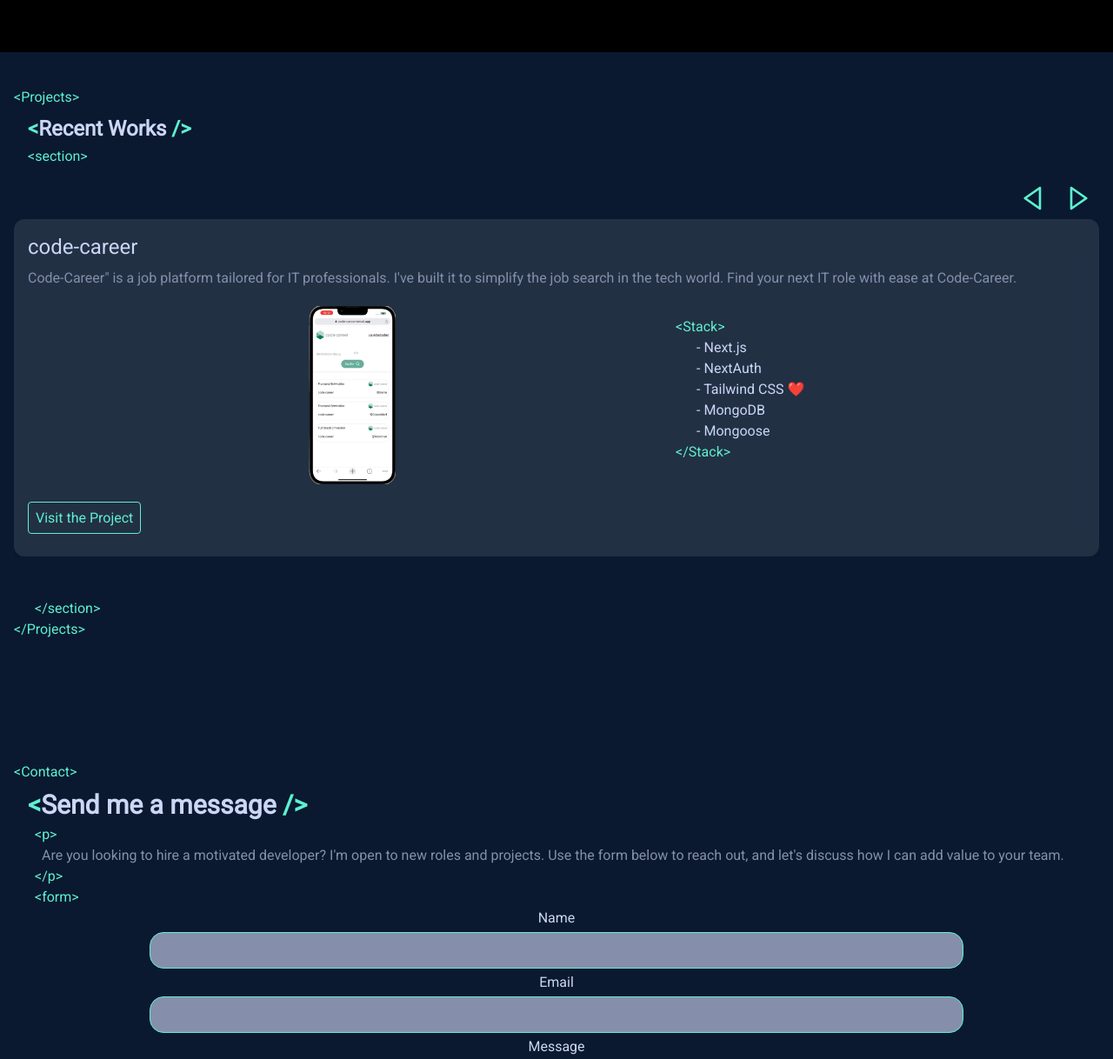
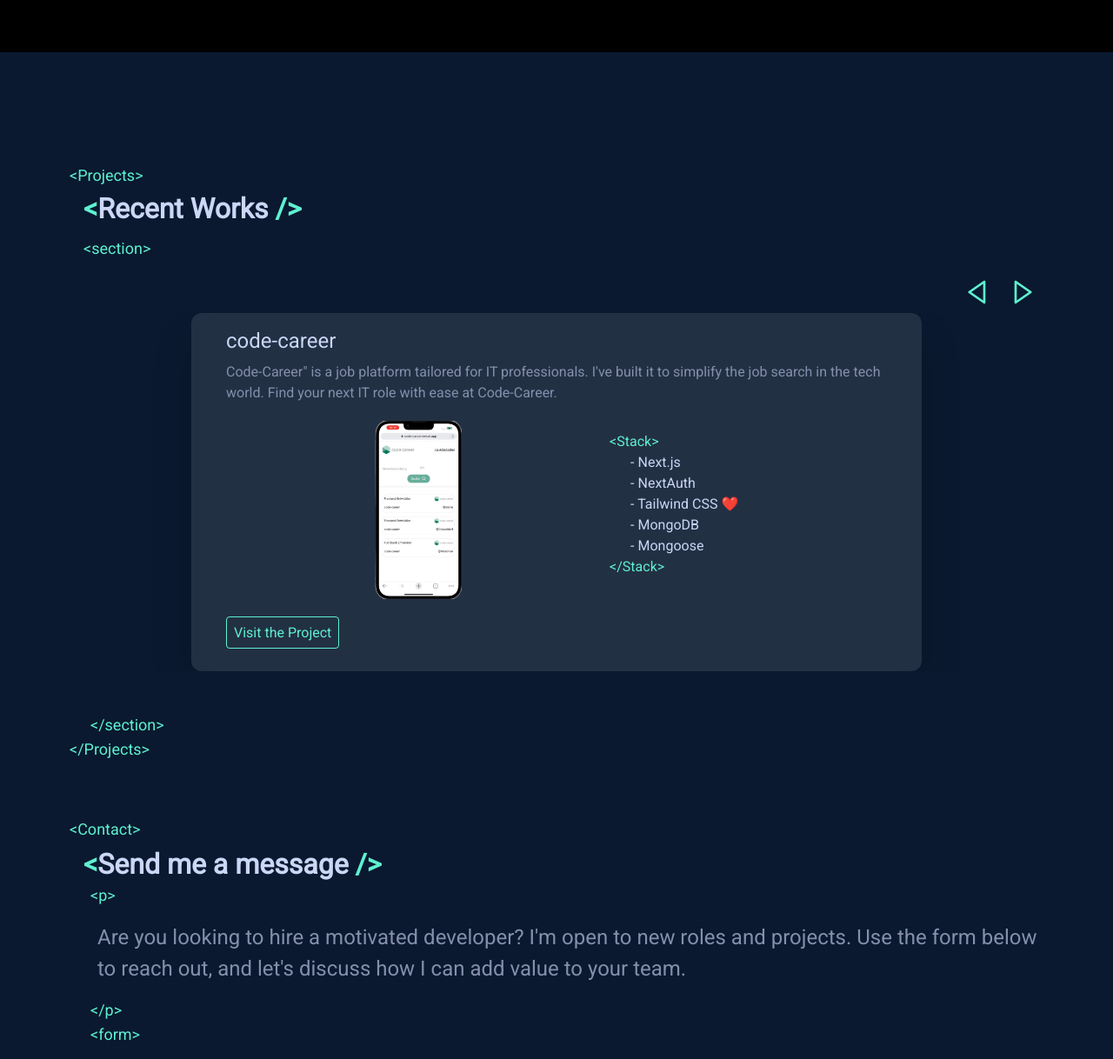
Before and after one commit to S-Guettner/new-portfolio-next, a Next.js app: page / in a window 1280 px wide. Shown: the part 1540-2758 px from the top of the page at 87% size. Built offline with nearby package versions, Linux system fonts and the light colour scheme.

Commit message:
added md BP

```diff
--- a/app/components/ProjectCard.tsx
+++ b/app/components/ProjectCard.tsx
@@ -12,7 +12,7 @@ interface ProjectCardProps {
 const ProjectCard: FC<ProjectCardProps> = ({ currentCard }) => {
     if (currentCard === 0) {
         return (
-            <main className=' justify-between pb-8 bg-white bg-opacity-10 rounded-xl shadow-2xl backdrop-blur-md p-4'>
+            <main className=' justify-between pb-8 bg-white bg-opacity-10 rounded-xl shadow-2xl backdrop-blur-md p-4 md:w-3/4 md:mx-auto md:px-10'>
                 <h2 className='text-textLarge mb-2 text-2xl'>code-career</h2>
                 <p className='text-text mb-2'>Code-Career" is a job platform tailored for IT professionals. I've built it to simplify the job search in the tech world. Find your next IT role with ease at Code-Career.</p>
                 <section className='my-5'>
@@ -47,7 +47,7 @@ const ProjectCard: FC<ProjectCardProps> = ({ currentCard }) => {
     }
     else if (currentCard === 1) {
         return (
-            <main className='justify-between pb-8 bg-white bg-opacity-10 rounded-xl shadow-2xl backdrop-blur-md p-4'>
+            <main className='justify-between pb-8 bg-white bg-opacity-10 rounded-xl shadow-2xl backdrop-blur-md p-4 md:w-3/4 md:mx-auto md:px-10'>
                 <h2 className='text-textLarge mb-2 text-2xl'>My Portfolio</h2>
                 <p className='text-text mb-2'>Welcome to my front-end developer portfolio. Explore my journey, skills, and the passion I bring to every piece of code.</p>
                 <section className='my-5'>
@@ -79,7 +79,7 @@ const ProjectCard: FC<ProjectCardProps> = ({ currentCard }) => {
     }
     else if (currentCard === 2) {
         return (
-            <main className=' justify-between pb-8 bg-white bg-opacity-10 rounded-xl shadow-2xl backdrop-blur-md p-4'>
+            <main className=' justify-between pb-8 bg-white bg-opacity-10 rounded-xl shadow-2xl backdrop-blur-md p-4 md:w-3/4 md:mx-auto md:px-10'>
                 <h2 className='text-textLarge mb-2 text-2xl'>Circles Social App</h2>
                 <p className='text-text mb-2'>Built with a passionate team using React Native, "Circle" is a streamlined social app for both Android and iOS. Users can easily connect, chat, and customize profiles. .</p>
                 <section className='my-5'>
--- a/app/components/sections/ContactSection.tsx
+++ b/app/components/sections/ContactSection.tsx
@@ -15,7 +15,7 @@ const ContactSection: FC<ContactSectionProps> = ({ }) => {
     });
 
     const [submitting, setSubmitting] = useState(false);
-    const [success, setSuccess] = useState(false);
+    const [success, setSuccess] = useState(true);
     const [error, setError] = useState('');
 
     const [errorMessage, setErrorMessage] = useState("")
@@ -63,24 +63,24 @@ const ContactSection: FC<ContactSectionProps> = ({ }) => {
     return (
         <main className='h-vh100 bg-background'>
 
-            <section className='p-4 pb-0 mb-4 '>
-                <p className='text-green mb-2'>&lt;Contact&gt;</p>
-                <h1 className='text-textLarge text-3xl mb-1 font-bold pl-4'><span className='text-green'>&lt;</span>Send me a message <span className='text-green'>/&gt;</span> </h1>
-                <p className='text-green pl-6'>&lt;p&gt;</p>
+            <section className='p-4 pb-0 mb-4 md:p-20'>
+                <p className='text-green mb-2 md:text-lg'>&lt;Contact&gt;</p>
+                <h1 className='text-textLarge text-3xl mb-1 font-bold pl-4 md:text-[2rem]'><span className='text-green'>&lt;</span>Send me a message <span className='text-green'>/&gt;</span> </h1>
+                <p className='text-green pl-6 md:text-lg'>&lt;p&gt;</p>
                 <div className='text-text'>
-                    <p className='pl-8'>Are you looking to hire a motivated developer? I'm open to new roles and projects. Use the form below to reach out, and let's discuss how I can add value to your team.</p>
+                    <p className='pl-8 md:text-[1.5rem] md:my-4'>Are you looking to hire a motivated developer? I'm open to new roles and projects. Use the form below to reach out, and let's discuss how I can add value to your team.</p>
                 </div>
-                <p className='text-green pl-6 '>&lt;/p&gt;</p>
-                <p className='text-green pl-6 '>&lt;form&gt;</p>
+                <p className='text-green pl-6 md:text-lg'>&lt;/p&gt;</p>
+                <p className='text-green pl-6 md:text-lg'>&lt;form&gt;</p>
                 {!success && (
                     <section>
                         <form className='flex flex-col items-center gap-y-1 mb-4' onSubmit={handleSubmit} >
-                            <label className='block text-textLarge text-center' htmlFor="name">Name</label>
-                            <input onChange={handleChange} value={formData.name} className={`w-3/4 rounded-2xl p-2 border border-green focus:outline-none  bg-text navButton ${errorMessage === "Name missing" ? errorClass : ""}`} type="text" name="name" id="name" />
-                            <label className='block text-textLarge text-center' htmlFor="email">Email</label>
-                            <input onChange={handleChange} value={formData.email} className={`w-3/4 rounded-2xl p-2 border border-green focus:outline-none navButton bg-text ${errorMessage === "Email missing" ? errorClass : ""}`} type="email" name="email" id="email" />
-                            <label className='block text-textLarge text-center' htmlFor="message">Message</label>
-                            <textarea onChange={handleChange} value={formData.message} className={`rounded-2xl p-2 navButton border border-green focus:outline-none bg-text mb-5 w-3/4 ${errorMessage === "Message missing" ? errorClass : ""}`} name="message" id="message" cols={33} rows={5}></textarea>
+                            <label className='block text-textLarge text-center md:text-lg' htmlFor="name">Name</label>
+                            <input onChange={handleChange} value={formData.name} className={`w-3/4 rounded-2xl p-2 border border-green focus:outline-none text-green  bg-text navButton ${errorMessage === "Name missing" ? errorClass : ""}`} type="text" name="name" id="name" />
+                            <label className='block text-textLarge text-center md:text-lg' htmlFor="email">Email</label>
+                            <input onChange={handleChange} value={formData.email} className={`w-3/4 rounded-2xl p-2 border border-green focus:outline-none text-green  navButton bg-text ${errorMessage === "Email missing" ? errorClass : ""}`} type="email" name="email" id="email" />
+                            <label className='block text-textLarge text-center md:text-lg' htmlFor="message">Message</label>
+                            <textarea onChange={handleChange} value={formData.message} className={`rounded-2xl p-2 navButton border text-green  border-green focus:outline-none bg-text mb-5 w-3/4 ${errorMessage === "Message missing" ? errorClass : ""}`} name="message" id="message" cols={33} rows={5}></textarea>
                             {errorMessage && (
                                 <p className='text-red-500 mb-5'>"{errorMessage}"</p>
 
@@ -90,8 +90,8 @@ const ContactSection: FC<ContactSectionProps> = ({ }) => {
                     </section>
                 )}
                 {success && (
-                    <section className='h-[30vh] pt-6 px-14 my-10 mx-5 text-center bg-white bg-opacity-10 rounded-xl shadow-2xl backdrop-blur-md p-4'>
-                        <p className='text-textLarge mb-4'>Thank you for getting in touch with me!</p>
+                    <section className=' pt-6 px-14 my-10 mx-5 text-center bg-white bg-opacity-10 rounded-xl shadow-2xl backdrop-blur-md p-4 md:py-10'>
+                        <p className='text-textLarge mb-4 md:text-2xl md:mb-8'>Thank you for getting in touch with me!</p>
                         <svg
 
                             stroke="currentColor"
@@ -101,7 +101,7 @@ const ContactSection: FC<ContactSectionProps> = ({ }) => {
                             height="1em"
                             width="1em"
                             xmlns="http://www.w3.org/2000/svg"
-                            className="w-10 h-10 mb-2 text-green mx-auto animate-checkmark"
+                            className="w-10 h-10 mb-2 text-green mx-auto animate-checkmark md:mb-8"
                         >
 
                             <circle
@@ -110,24 +110,24 @@ const ContactSection: FC<ContactSectionProps> = ({ }) => {
                                 r="7"
                                 fill="none"
                                 stroke=""
-                                stroke-width="1"
+                                strokeWidth="1"
                                 stroke-dasharray="0 44"
                                 className="animate-circle"
                             />
 
                             <path
                                 strokeWidth="0.5"
-                                fill-rule="evenodd"
+                                fillRule="evenodd"
                                 d="M15.354 2.646a.5.5 0 010 .708l-7 7a.5.5 0 01-.708 0l-3-3a.5.5 0 11.708-.708L8 9.293l6.646-6.647a.5.5 0 01.708 0z"
-                                clip-rule="evenodd"
+                                clipRule="evenodd"
                             ></path>
                         </svg>
-                        <p className='text-textLarge mb-5'>I'll get back to you as soon as possible.</p>
-                        <p className='text-textLarge'>Have a great day!</p>
+                        <p className='text-textLarge mb-5 md:text-xl'>I'll get back to you as soon as possible.</p>
+                        <p className='text-textLarge md:text-xl'>Have a great day!</p>
                     </section>
                 )}
-                <p className='text-green pl-6 '>&lt;/form&gt;</p>
-                <p className='text-green'>&lt;/Contact&gt;</p>
+                <p className='text-green pl-6 md:text-lg'>&lt;/form&gt;</p>
+                <p className='text-green md:text-lg'>&lt;/Contact&gt;</p>
             </section>
 
         </main>
--- a/app/components/sections/HeroSection.tsx
+++ b/app/components/sections/HeroSection.tsx
@@ -26,7 +26,7 @@ const HeroSection: FC<HeroSectionProps> = ({ currentSection, totalSections, onSe
             <section className='p-4 pb-0 mb-4 md:p-20 '>
                 <p className='text-green mb-2 md:text-lg'>&lt;About&gt;</p>
                 <p className=' text-green pl-4 mb-1 md:text-xl md:mb-3'>Hi, my name is</p>
-                <h1 className='text-textLarge text-3xl mb-1 font-bold pl-4 md:text-[2.5rem] md:mb-5'><span className='text-green '>&lt;</span>Sven Güttner <span className='text-green'>/&gt;</span> </h1>
+                <h1 className='text-textLarge text-3xl mb-1 font-bold pl-4 md:text-[2rem] md:mb-5'><span className='text-green '>&lt;</span>Sven Güttner <span className='text-green'>/&gt;</span> </h1>
                 <p className='text-green pl-6 md:text-lg'>&lt;p&gt;</p>
                 <div className='text-text'>
                     <p className='pl-8 md:text-[1.5rem] md:px-20'>I am a web developer who loves to tackle new challenges and is constantly on a learning journey. My goal is to not just build websites, but to create experiences that resonate with users.</p>
--- a/app/components/sections/ProjectSection.tsx
+++ b/app/components/sections/ProjectSection.tsx
@@ -23,10 +23,10 @@ const ProjectSection: FC<ProjectSectionProps> = ({ }) => {
 
     return (
         <div>
-            <section className='p-4 pb-0 mb-4 pt-10'>
-                <p className='text-green mb-2'>&lt;Projects&gt;</p>
-                <h1 className='text-textLarge text-2xl mb-1 font-bold pl-4'><span className='text-green'>&lt;</span>Recent Works <span className='text-green'>/&gt;</span> </h1>
-                <p className='text-green pl-4 mb-5'>&lt;section&gt;</p>
+            <section className='p-4 pb-0 mb-4 pt-10 md:p-20 md:pt-32'>
+                <p className='text-green mb-2 md:text-lg'>&lt;Projects&gt;</p>
+                <h1 className='text-textLarge text-2xl mb-1 font-bold pl-4 md:text-[2rem] md:mb-4 '><span className='text-green'>&lt;</span>Recent Works <span className='text-green'>/&gt;</span> </h1>
+                <p className='text-green pl-4 mb-5 md:text-lg'>&lt;section&gt;</p>
                 <div className='text-green flex justify-end items-center '>
                     <div className='flex gap-x-5 pb-2 pr-2'>
                         <svg onClick={() => prevCard()} className='navButton' stroke="currentColor" fill="currentColor" strokeWidth="0" viewBox="0 0 24 24" height="2rem" width="2rem" xmlns="http://www.w3.org/2000/svg"><path d="M18.464,2.114c-0.329-0.174-0.728-0.148-1.033,0.063l-13,9C4.161,11.365,4,11.672,4,12s0.161,0.635,0.431,0.822l13,9 C17.602,21.94,17.8,22,18,22c0.159,0,0.318-0.038,0.464-0.114C18.794,21.713,19,21.372,19,21V3 C19,2.628,18.794,2.287,18.464,2.114z M17,19.091L6.757,12L17,4.909V19.091z"></path></svg>
@@ -48,8 +48,8 @@ const ProjectSection: FC<ProjectSectionProps> = ({ }) => {
 
 
                 </div>
-                <p className='text-green pl-6 '>&lt;/section&gt;</p>
-                <p className='text-green'>&lt;/Projects&gt;</p>
+                <p className='text-green pl-6 md:text-lg'>&lt;/section&gt;</p>
+                <p className='text-green md:text-lg'>&lt;/Projects&gt;</p>
             </section>
         </div>
     )
--- a/app/components/sections/SkillsSection.tsx
+++ b/app/components/sections/SkillsSection.tsx
@@ -33,7 +33,7 @@ const SkillsSection: FC<SkillsSectionProps> = ({ currentSection }) => {
             <section className='text-white absolute pt-3 md:p-20 md:pt-2'>
                 <section className='p-4 pb-0 mb-4 '>
                     <p className='text-green mb-2 md:text-lg md:mb-4'>&lt;Skills&gt;</p>
-                    <h1 className='text-textLarge text-2xl mb-1 font-bold pl-4 md:text-[2.5rem] md:mb-4'><span className='text-green '>&lt;</span>Coding Craftsmanship <span className='text-green'>/&gt;</span> </h1>
+                    <h1 className='text-textLarge text-2xl mb-1 font-bold pl-4 md:text-[2rem] md:mb-4'><span className='text-green '>&lt;</span>Coding Craftsmanship <span className='text-green'>/&gt;</span> </h1>
                     <p className='text-green pl-4 md:text-lg '>&lt;Technologies&gt;</p>
                     <div className='text-text '>
                         <div className='flex justify-evenly w-3/4 gap-x-9 gap-y-3 mx-auto flex-wrap pt-5 mb-3 text-textLarge md:gap-y-10 md:py-10'>
```
